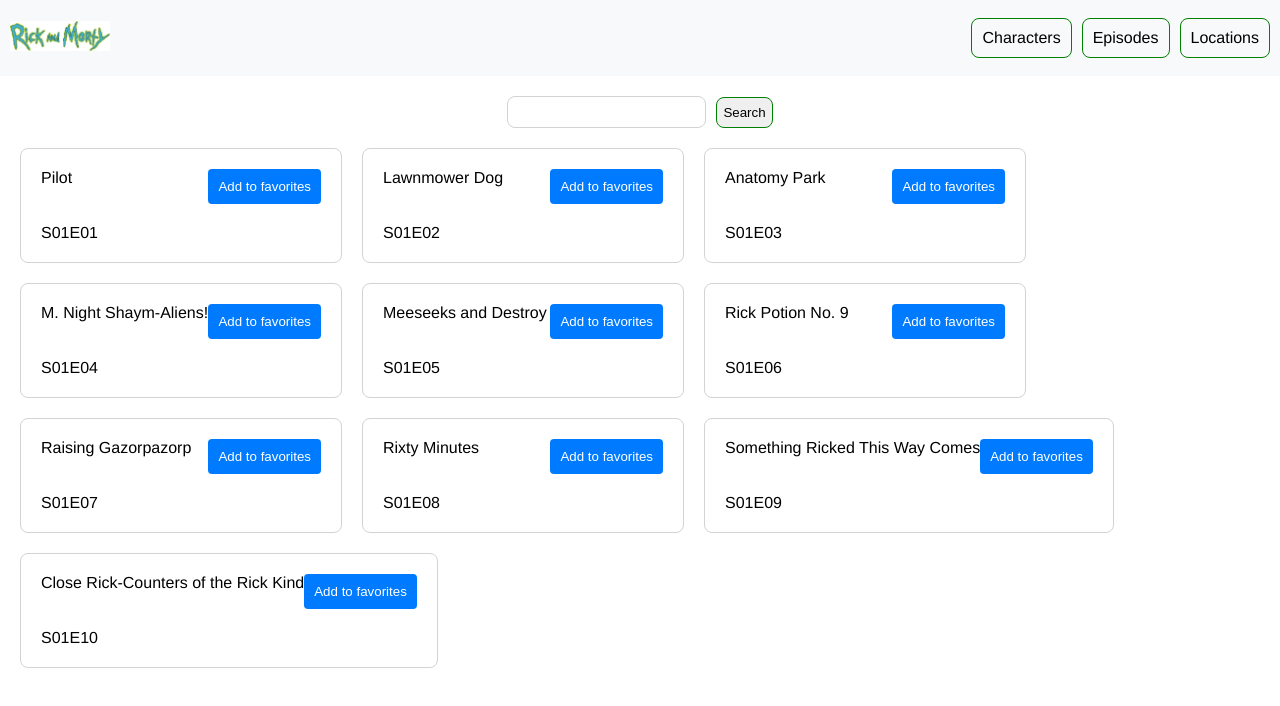
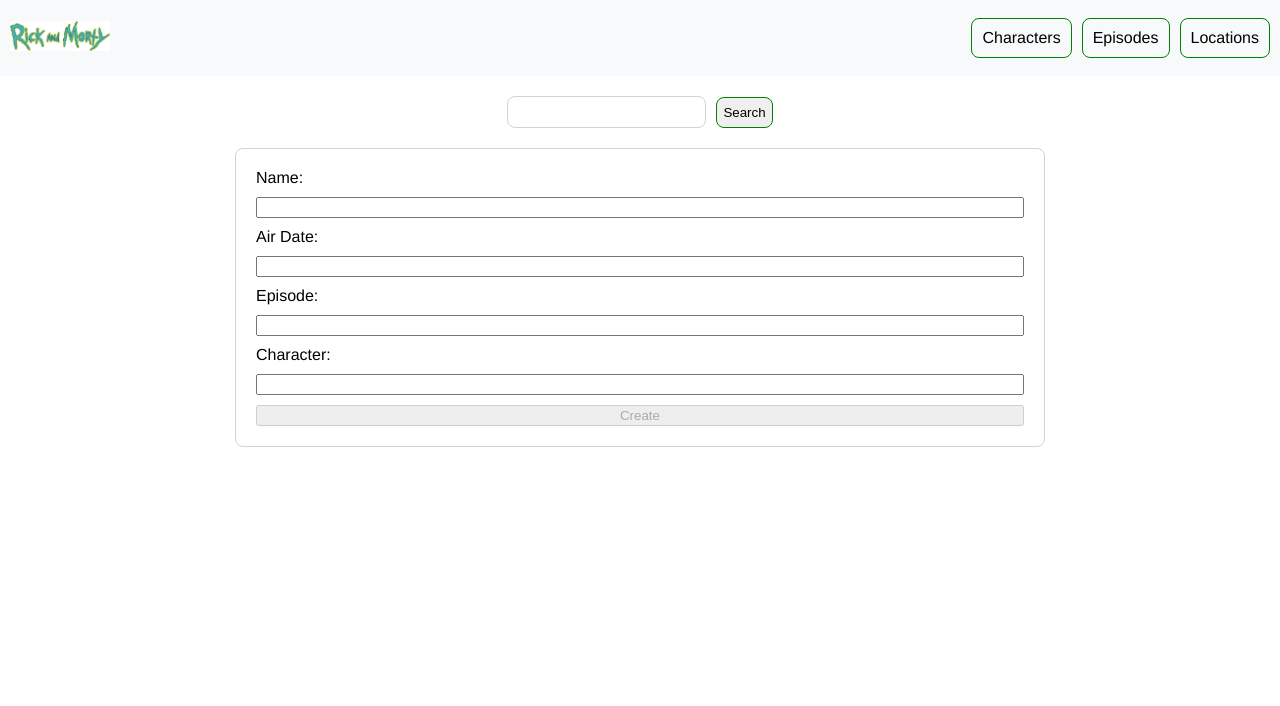
Before and after one commit to InigoSanz/iem-frontend, an Angular app in the folder front-end-module-iem/: page /episodes/new in a window 1280 px wide. Shown: the top 706 px of the page. Built offline with nearby package versions, Linux system fonts and the light colour scheme.

Commit message:
Routes Update
También se quita el campo required de URL

```diff
--- a/front-end-module-iem/src/app/app.routes.ts
+++ b/front-end-module-iem/src/app/app.routes.ts
@@ -39,10 +39,17 @@
   {
     path: "episodes",
     loadComponent: () =>
-      import("./modules/episodes/episodes.component").then(
-        (m) => m.EpisodesComponent
+      import("./modules/episodes/episodes-layout.component").then(
+        (m) => m.EpisodesLayoutComponent
       ),
     children: [
+      {
+        path: "",
+        loadComponent: () =>
+          import("./modules/episodes/episodes.component").then(
+            (m) => m.EpisodesComponent
+          ),
+      },
       {
         path: "new",
         loadComponent: () =>
--- /dev/null
+++ b/front-end-module-iem/src/app/modules/episodes/episodes-layout.component.html
@@ -0,0 +1 @@
+<p>episodes-layout works!</p>
--- /dev/null
+++ b/front-end-module-iem/src/app/modules/episodes/episodes-layout.component.ts
@@ -0,0 +1,11 @@
+import { Component } from "@angular/core";
+import { RouterOutlet } from "@angular/router";
+import { CommonModule } from "@angular/common";
+
+@Component({
+  selector: "app-episodes-layout",
+  standalone: true,
+  imports: [CommonModule, RouterOutlet],
+  template: `<router-outlet></router-outlet>`,
+})
+export class EpisodesLayoutComponent {}
--- a/front-end-module-iem/src/app/modules/episodes/pages/episode-form/episode-form.component.css
+++ b/front-end-module-iem/src/app/modules/episodes/pages/episode-form/episode-form.component.css
@@ -0,0 +1,18 @@
+.form {
+  padding: 20px;
+
+  border: 1px solid lightgray;
+  border-radius: 8px;
+
+  margin: 0 auto;
+
+  width: 100%;
+
+  @media (min-width: 768px) {
+    max-width: 768px;
+  }
+
+  display: flex;
+  flex-direction: column;
+  gap: 10px;
+}
--- a/front-end-module-iem/src/app/modules/episodes/pages/episode-form/episode-form.component.html
+++ b/front-end-module-iem/src/app/modules/episodes/pages/episode-form/episode-form.component.html
@@ -46,4 +46,6 @@
   >
     <p>Character is required</p>
   </ng-container>
+
+  <button type="submit" [disabled]="!form.valid">Create</button>
 </form>
--- a/front-end-module-iem/src/app/modules/episodes/pages/episode-form/episode-form.component.ts
+++ b/front-end-module-iem/src/app/modules/episodes/pages/episode-form/episode-form.component.ts
@@ -46,9 +46,7 @@
       characters: new FormControl("", {
         validators: [Validators.required],
       }),
-      url: new FormControl("", {
-        validators: [Validators.required],
-      }),
+      url: new FormControl(""),
       created: new FormControl(""),
     });
   }
```
Also changed, not shown: front-end-module-iem/src/app/modules/episodes/episodes-layout.component.css (added), 1 other file (tests, documents, lock files or other folders).
